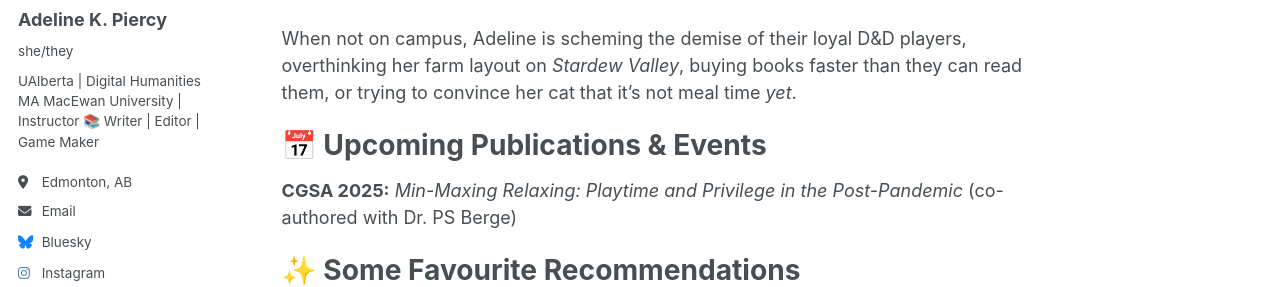
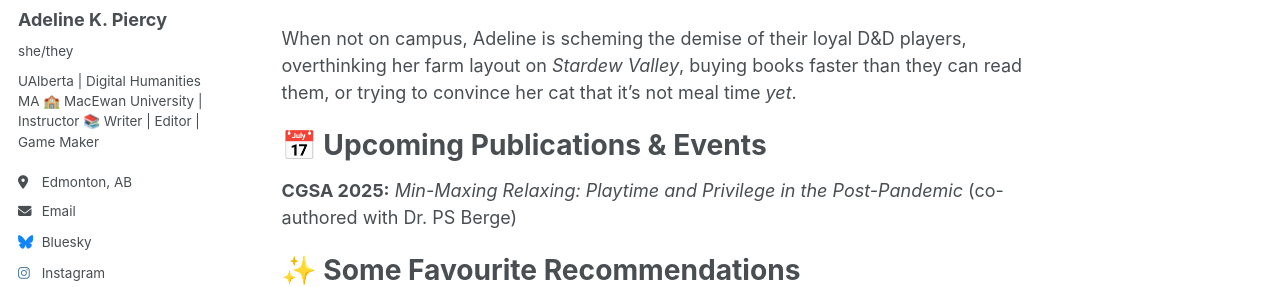
Before and after one commit to akpiercy/me, a Jekyll site: the page built from _pages/about.md, in a window 1280 px wide. Shown: the part 275-562 px from the top of the page. Built offline with Jekyll 4.4.1, drawn with Linux system fonts in a browser that asks for light colours.

```diff
--- a/_config.yml
+++ b/_config.yml
@@ -25,7 +25,7 @@ author:
   avatar           : "headshot.jpg"
   name             : "Adeline K. Piercy"
   pronouns         : "she/they"
-  bio              : "UAlberta | Digital Humanities MA  MacEwan University | Instructor 📚  Writer | Editor | Game Maker"
+  bio              : "UAlberta | Digital Humanities MA  🏫 MacEwan University | Instructor 📚  Writer | Editor | Game Maker"
   location         : "Edmonton, AB"
   employer         : # "University of Alberta"
   uri              : # URL
```
